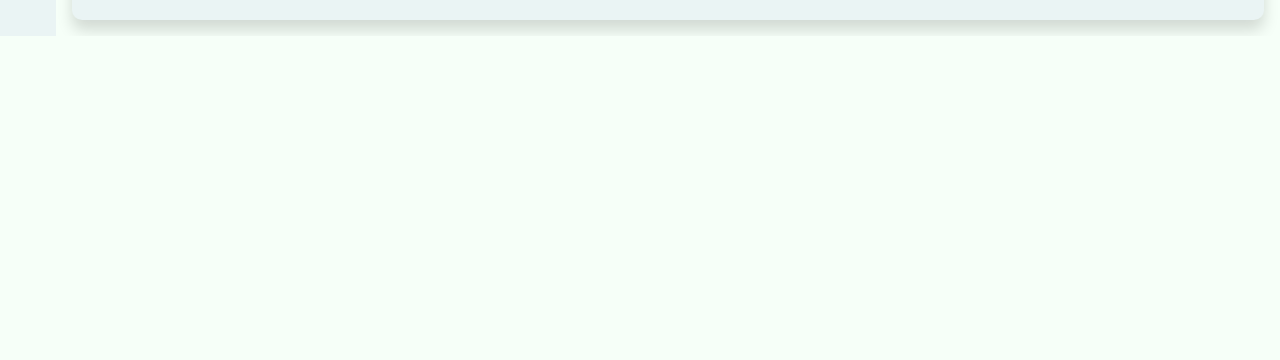
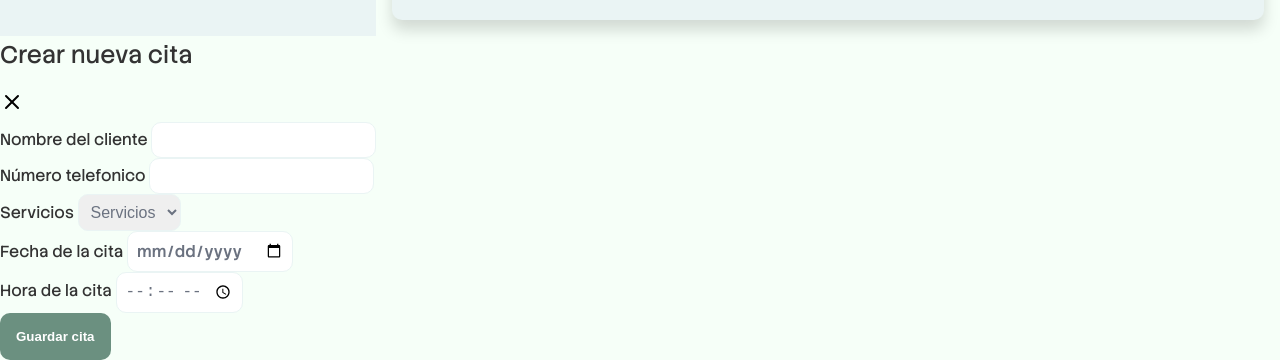
Before and after one commit to RaulLimon3/spa-booking-dashboard, a website built with Vite: page index.html in a window 1280 px wide. Shown: the part 771-1131 px from the top of the page. Before the commit the page ends 807 px from the top, so only its background shows below. Built offline with nearby package versions, Linux system fonts and the light colour scheme; files whose address does not match are found by name.

Commit message:
feat(record-form): create appointment modal structure and form layout

```diff
--- a/index.html
+++ b/index.html
@@ -14,8 +14,8 @@
       <div class="aside__logo">
         <div class="logo">
           <button type="button" class="icon__btn icon__btn--open">
-            <svg xmlns="http://www.w3.org/2000/svg" viewBox="0 0 24 24" stroke-width="2"
-              stroke-linecap="round" stroke-linejoin="round" class="lucide lucide-leaf-icon lucide-leaf icon">
+            <svg xmlns="http://www.w3.org/2000/svg" viewBox="0 0 24 24" stroke-width="2" stroke-linecap="round"
+              stroke-linejoin="round" class="lucide lucide-leaf-icon lucide-leaf icon">
               <path d="M11 20A7 7 0 0 1 9.8 6.1C15.5 5 17 4.48 19 2c1 2 2 4.18 2 8 0 5.5-4.78 10-10 10Z" />
               <path d="M2 21c0-3 1.85-5.36 5.08-6C9.5 14.52 12 13 13 12" />
             </svg>
@@ -112,6 +112,45 @@
         </section>
       </div>
     </main>
+    <div class="modal" id="modal">
+      <div class="modal__content">
+        <div class="modal__form-container">
+          <div class="modal__heading">
+            <h2 class="modal__title" id="modalTittle">Crear nueva cita</h2>
+            <button type="button" id="closeModal">
+              <img src="./src/assets/icons/x.svg" alt="Icono de cerrar" class="icon">
+            </button>
+          </div>
+          <form class="form__appointment" id="appointmentForm">
+            <div class="form__group">
+              <label for="customerName">Nombre del cliente</label>
+              <input type="text" name="customerName" id="customerName" class="input">
+            </div>
+            <div class="form__group">
+              <label for="customerPhone">Número telefonico</label>
+              <input type="tel" name="customerPhone" id="customerPhone" class="input">
+            </div>
+            <div class="form__group">
+              <label for="serviceInput">Servicios</label>
+              <select name="serviceInput" class="input" id="serviceInput">
+                <option value="" disabled selected hidden>Servicios</option>
+                <option value="facial">Facial</option>
+                <option value="masaje">Masaje</option>
+              </select>
+            </div>
+            <div class="form__group">
+              <label for="appointmentDate">Fecha de la cita</label>
+              <input type="date" name="appointmentDate" id="appointmentDate" class="input">
+            </div>
+            <div class="form__group">
+              <label for="appointmentHour">Hora de la cita</label>
+              <input type="time" name="appointmentHour" id="appointmentHour" class="input">
+            </div>
+            <button type="submit" class="btn btn__success" id="modalBtn">Guardar cita</button>
+          </form>
+        </div>
+      </div>
+    </div>
   </div>
   <script type="module" src="/src/main.js"></script>
 </body>
```
Also changed, not shown: src/assets/icons/x.svg (added).
